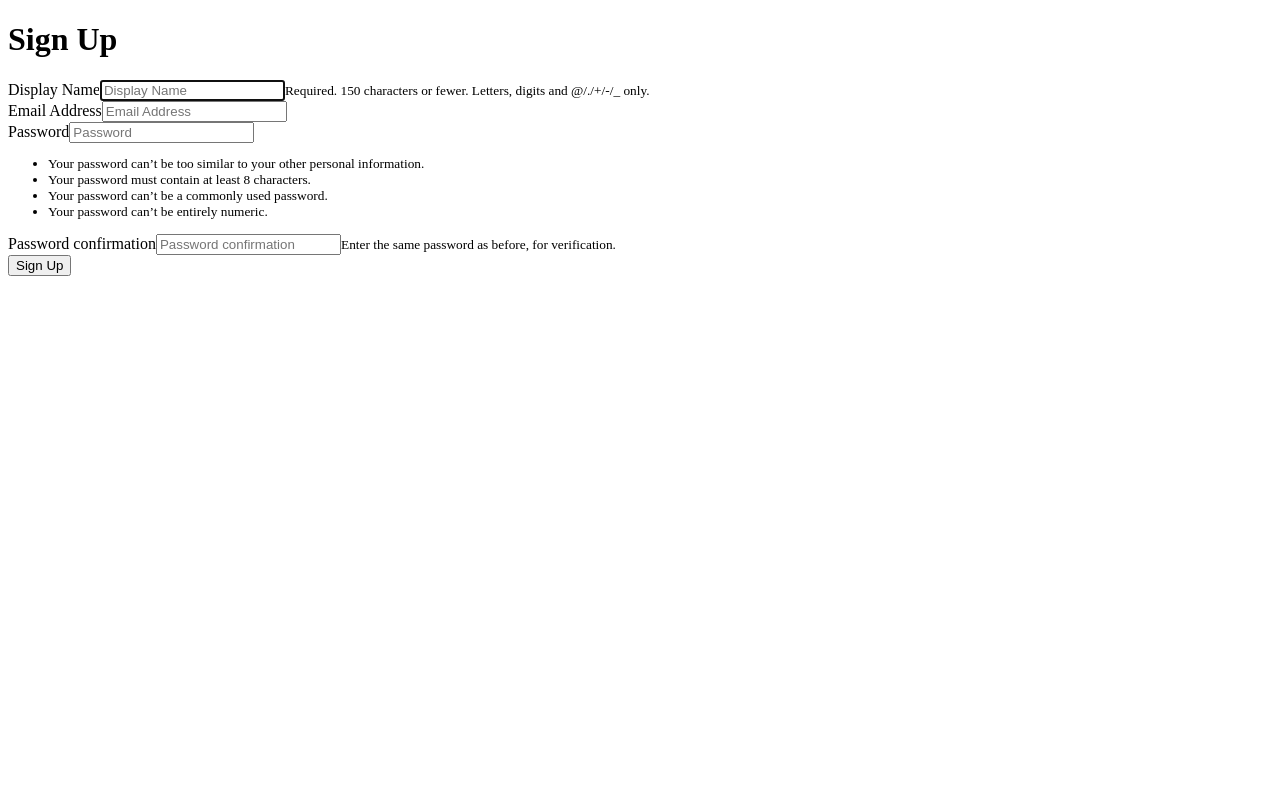
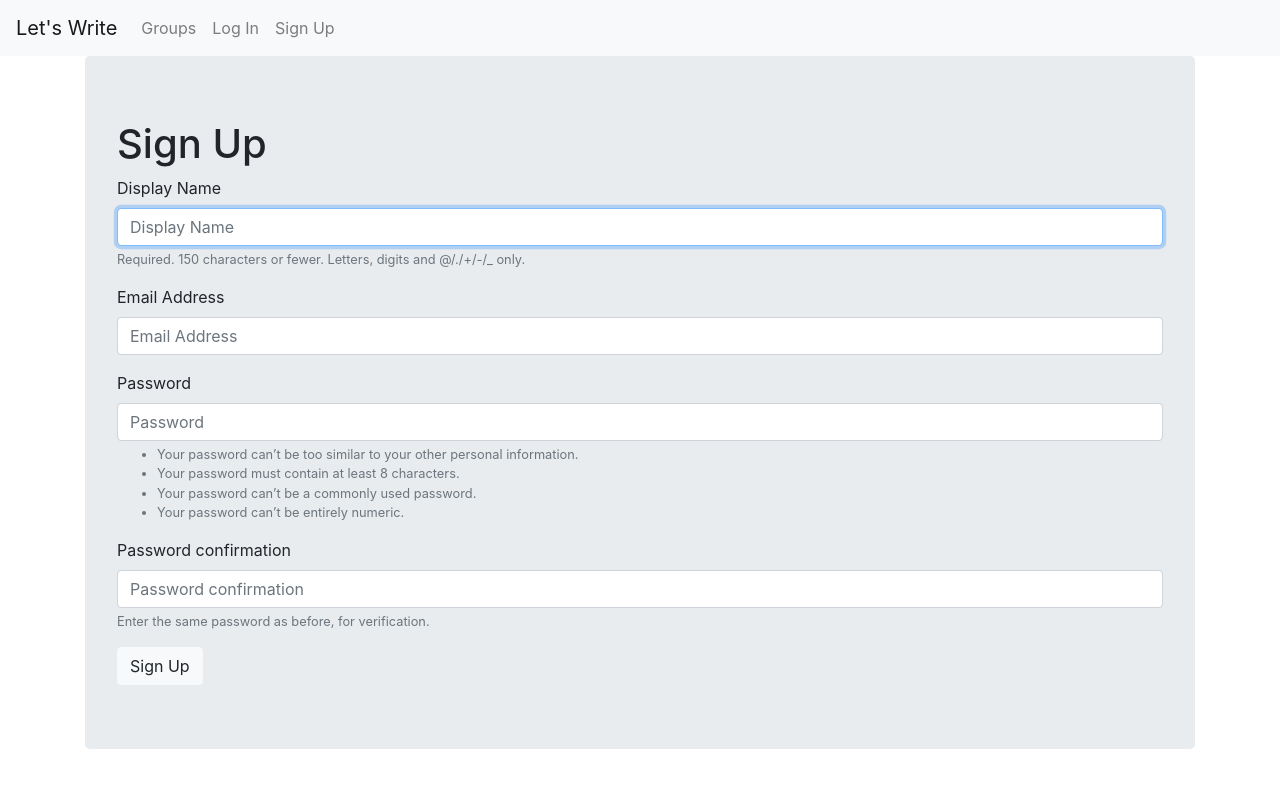
Before and after one commit to alicjak1519/social_media_site, a Django app: page /accounts/signup/ in a window 1280 px wide. Run offline with Django 3.2, Linux system fonts and the light colour scheme; some libraries are stand-ins or nearby versions.

Commit message:
feat: Added bootstrap to templates

```diff
--- a/accounts/templates/accounts/login.html
+++ b/accounts/templates/accounts/login.html
@@ -7,7 +7,7 @@
     <form method="POST">
         {% csrf_token %}
         {% bootstrap_form form %}
-        <input type="submit" class="btn btn-default" value="Login">
+        <input type="submit" class="btn btn-light" value="Login">
     </form>
 </div>
 {% endblock %}
--- a/accounts/templates/accounts/signup.html
+++ b/accounts/templates/accounts/signup.html
@@ -7,7 +7,7 @@
     <form method="POST">
         {% csrf_token %}
         {% bootstrap_form form %}
-        <input type="submit" class="btn btn-default" value="Sign Up">
+        <input type="submit" class="btn btn-light" value="Sign Up">
     </form>
 </div>
 {% endblock %}
--- /dev/null
+++ b/social_media_site/admin.py
@@ -0,0 +1 @@
+from django.contrib import admin
--- a/social_media_site/urls.py
+++ b/social_media_site/urls.py
@@ -21,5 +21,7 @@ urlpatterns = [
     path('admin/', admin.site.urls),
     path('', views.HomePage.as_view(), name='home'),
     path('accounts/', include('accounts.urls', namespace='accounts')),
-    path('accounts/', include('django.contrib.auth.urls'))
+    path('accounts/', include('django.contrib.auth.urls')),
+    path('test/', views.TestPage.as_view(), name='test'),
+    path('thanks/', views.ThanksPage.as_view(), name='thanks'),
 ]
--- a/templates/base.html
+++ b/templates/base.html
@@ -1,13 +1,70 @@
 <!DOCTYPE html>
+{% load static %}
 <html lang="en">
 <head>
     <meta charset="UTF-8">
     <title>Let's Write</title>
+    <link rel="stylesheet" href="https://stackpath.bootstrapcdn.com/bootstrap/4.5.0/css/bootstrap.min.css"
+          integrity="sha384-9aIt2nRpC12Uk9gS9baDl411NQApFmC26EwAOH8WgZl5MYYxFfc+NcPb1dKGj7Sk" crossorigin="anonymous">
+
+    <link href="https://fonts.googleapis.com/css2?family=Montserrat:wght@300&display=swap" rel="stylesheet">
+
+    <link rel="stylesheet" href="{% static 'social_media_site/css/master.css' %}">
 </head>
 <body>
-    {% block content %}
+    <nav class="navbar navbar-expand-lg navbar-light bg-light">
+        <a class="navbar-brand" href="{% url 'home' %}">Let's Write</a>
+        <button class="navbar-toggler" type="button" data-toggle="collapse" data-target="#navbarSupportedContent"
+                aria-controls="navbarSupportedContent" aria-expanded="false" aria-label="Toggle navigation">
+            <span class="navbar-toggler-icon"></span>
+        </button>
 
+        <div class="collapse navbar-collapse" id="navbarSupportedContent">
+            <ul class="navbar-nav mr-auto">
+                {% if user.is_authenticated %}
+                    <li class="nav-item">
+                        <a class="nav-link" href="#">Post</a>
+                    </li>
+                    <li class="nav-item">
+                        <a class="nav-link" href="#">Groups</a>
+                    </li>
+                    <li class="nav-item">
+                        <a class="nav-link" href="#">Create Group</a>
+                    </li>
+                    <li class="nav-item">
+                        <a class="nav-link" href="{% url 'accounts:logout' %}">Log Out</a>
+                    </li>
+                {% else %}
+                    <li class="nav-item">
+                        <a class="nav-link" href="#">Groups</a>
+                    </li>
+                    <li class="nav-item">
+                        <a class="nav-link" href="{% url 'accounts:login' %}">Log In</a>
+                    </li>
+                    <li class="nav-item">
+                        <a class="nav-link" href="{% url 'accounts:signup' %}">Sign Up</a>
+                    </li>
+                {% endif %}
+            </ul>
+        </div>
+    </nav>
 
-    {% endblock %}
+    <div class="container">
+        <div class="jumbotron">
+            {% block content %}
+            {% endblock %}
+        </div>
+
+    </div>
+
+    <script src="https://code.jquery.com/jquery-3.5.1.slim.min.js"
+            integrity="sha384-DfXdz2htPH0lsSSs5nCTpuj/zy4C+OGpamoFVy38MVBnE+IbbVYUew+OrCXaRkfj"
+            crossorigin="anonymous"></script>
+    <script src="https://cdn.jsdelivr.net/npm/popper.js@1.16.0/dist/umd/popper.min.js"
+            integrity="sha384-Q6E9RHvbIyZFJoft+2mJbHaEWldlvI9IOYy5n3zV9zzTtmI3UksdQRVvoxMfooAo"
+            crossorigin="anonymous"></script>
+    <script src="https://stackpath.bootstrapcdn.com/bootstrap/4.5.0/js/bootstrap.min.js"
+            integrity="sha384-OgVRvuATP1z7JjHLkuOU7Xw704+h835Lr+6QL9UvYjZE3Ipu6Tp75j7Bh/kR0JKI"
+            crossorigin="anonymous"></script>
 </body>
 </html>
--- /dev/null
+++ b/templates/test.html
@@ -0,0 +1,6 @@
+{% extends "base.html" %}
+
+{% block content %}
+<h1>You are now logged in!</h1>
+
+{% endblock %}
--- /dev/null
+++ b/templates/thanks.html
@@ -0,0 +1,6 @@
+{% extends "base.html" %}
+
+{% block content %}
+<h1>Thanks for visiting, come back soon!</h1>
+
+{% endblock %}
```
Also changed, not shown: social_media_site/settings.py (+3 -5 lines), social_media_site/views.py (+8 -0 lines), accounts/migrations/0001_initial.py (added).
